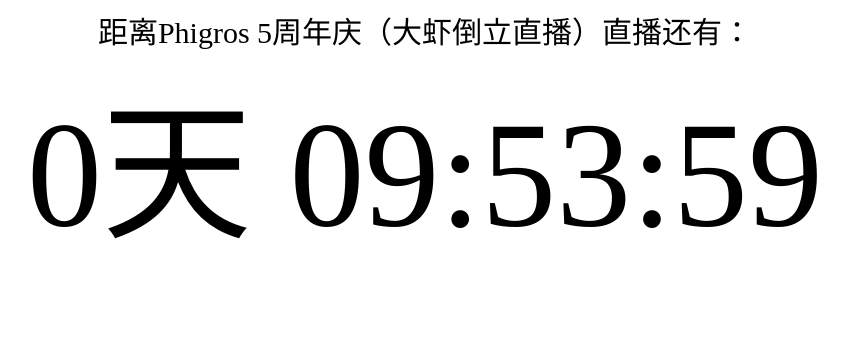
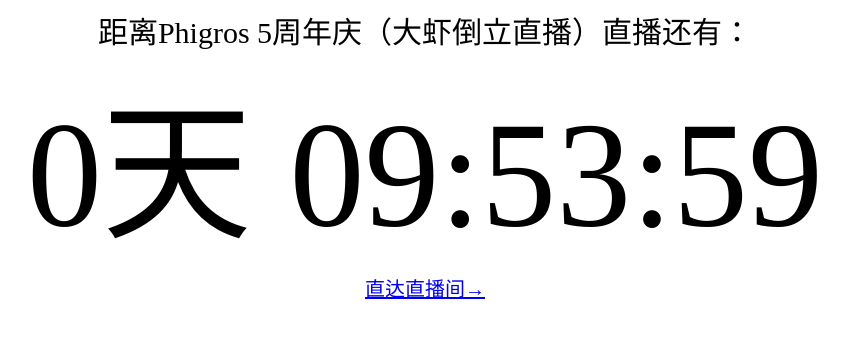
Before and after one commit to html5syt/html5syt.github.io, a plain HTML site: page Phigros_time.html in a window 1280 px wide. Shown: the whole page, without its empty margins (215-1063 px from the left). Drawn offline with Linux system fonts and the light colour scheme.

Commit message:
Update Phigros_time.html

```diff
--- a/Phigros_time.html
+++ b/Phigros_time.html
@@ -6,7 +6,7 @@
 <title>Phigros 5周年庆直播倒计时</title>
 </head>
 <body>
-<div id="countdown" style="font-size: 30px; text-align: center">距离Phigros 5周年庆（大虾倒立直播）直播还有：<br><span id="time" style="font-size: 150px">Loading...</span></div>
+<div id="countdown" style="font-size: 30px; text-align: center">距离Phigros 5周年庆（大虾倒立直播）直播还有：<br><span id="time" style="font-size: 150px">Loading...</span><br><a href="https://live.bilibili.com/24326931" style="font-size:20px">直达直播间→</div>
 
 <script>
 function getTimeRemaining(endtime) {
```
